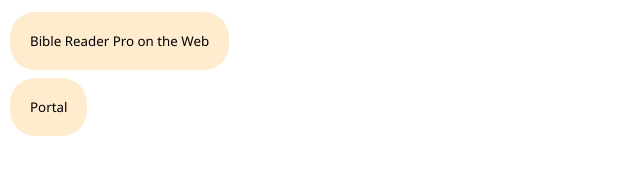
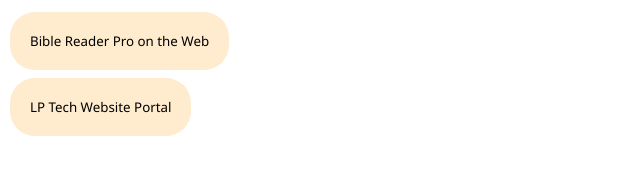
Before and after one commit to hisoki-bot-dev/hisoki-bot-dev.github.io, a plain HTML site: page index.html in a window 1280 px wide. Shown: the whole page, without its empty margins (0-640 px from the left). Drawn offline with Linux system fonts and the light colour scheme.

Commit message:
Update index.html

```diff
--- a/index.html
+++ b/index.html
@@ -6,5 +6,5 @@
     <body>
         <button onclick="window.location.href='bible_reader.html'" class="pagelink">Bible Reader Pro on the Web</button>
         <br>
-        <button onclick="window.location.href='portal.html'" class="pagelink">Portal</button>
+        <button onclick="window.location.href='portal/portal.html'" class="pagelink">LP Tech Website Portal</button>
 </html>
```
